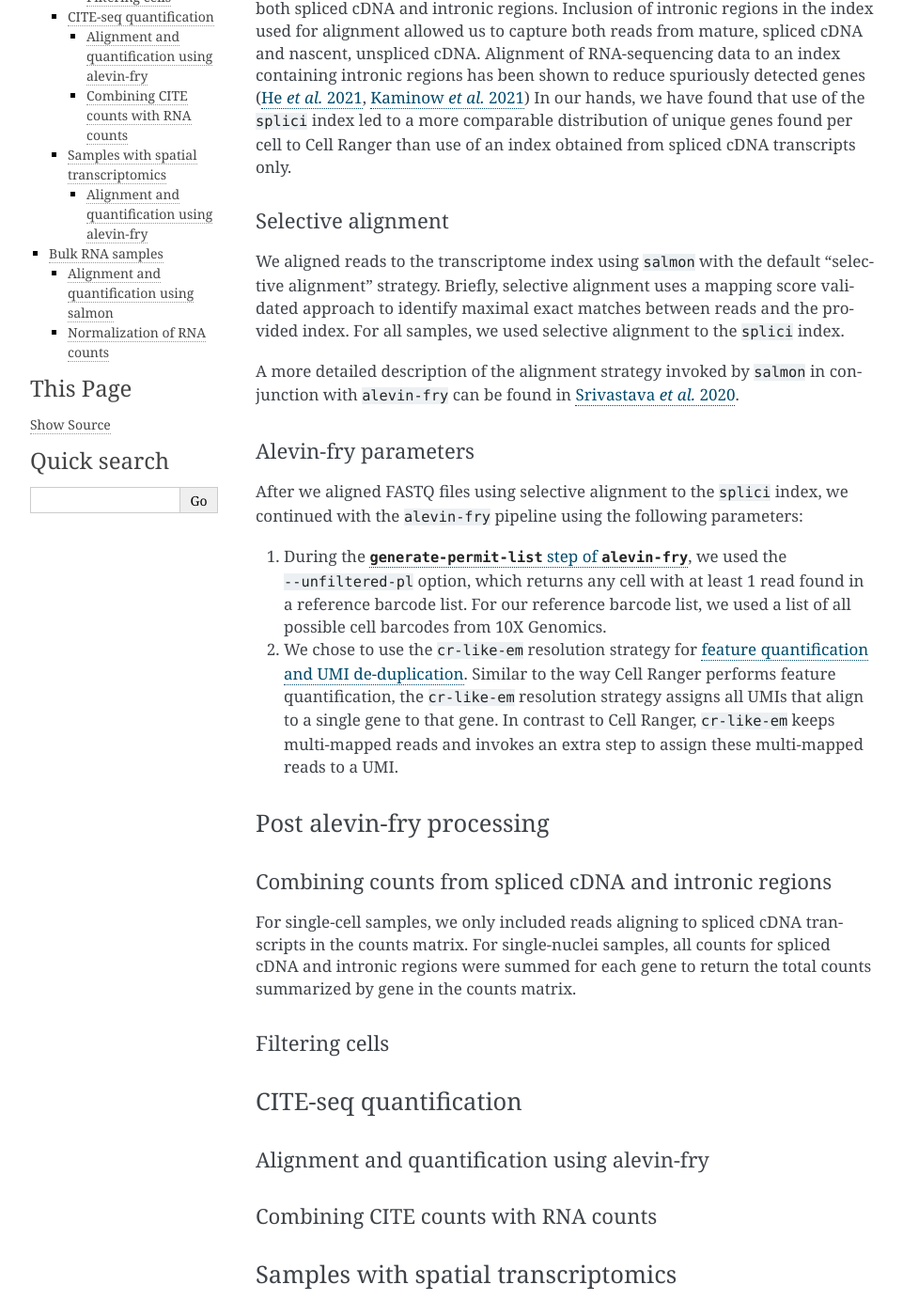
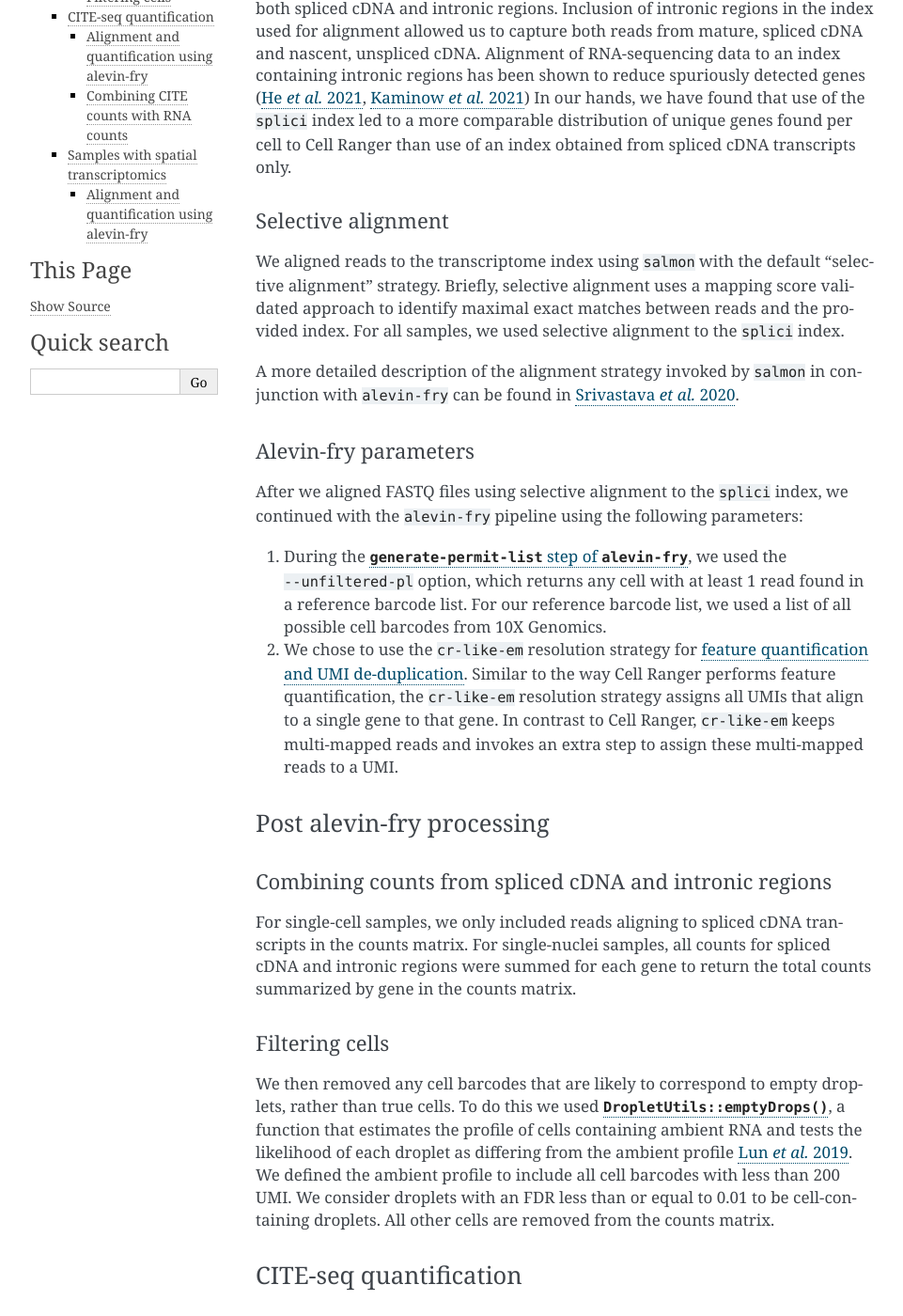
Before and after one commit to DongzeHE/scpca-docs, a Sphinx documentation site: the page built from docs/processing_information.md, in a window 1280 px wide and 1400 px high, scrolled down 444 px. Shown: the whole window at 94% size, without its empty margins (148-1109 px from the left). Built offline with Sphinx 7.4.7, drawn with Linux system fonts in a browser that asks for light colours; some of the changed text lies outside the part shown.

Commit message:
add filtering information to processing doc

```diff
--- a/docs/processing_information.md
+++ b/docs/processing_information.md
@@ -43,6 +43,12 @@ For single-nuclei samples, all counts for spliced cDNA and intronic regions were
 
 #### Filtering cells
 
+We then removed any cell barcodes that are likely to correspond to empty droplets, rather than true cells.
+To do this we used [`DropletUtils::emptyDrops()`](https://www.bioconductor.org/packages/devel/bioc/vignettes/DropletUtils/inst/doc/DropletUtils.html#detecting-empty-droplets), a function that estimates the profile of cells containing ambient RNA and tests the likelihood of each droplet as differing from the ambient profile [Lun _et al._ 2019](https://doi.org/10.1186/s13059-019-1662-y).
+We defined the ambient profile to include all cell barcodes with less than 200 UMI.
+We consider droplets with an FDR less than or equal to 0.01 to be cell-containing droplets.
+All other cells are removed from the counts matrix.
+
 ### CITE-seq quantification
 
 #### Alignment and quantification using alevin-fry
@@ -52,9 +58,3 @@ For single-nuclei samples, all counts for spliced cDNA and intronic regions were
 ### Samples with spatial transcriptomics
 
 #### Alignment and quantification using alevin-fry
-
-## Bulk RNA samples
-
-### Alignment and quantification using salmon
-
-### Normalization of RNA counts
```
